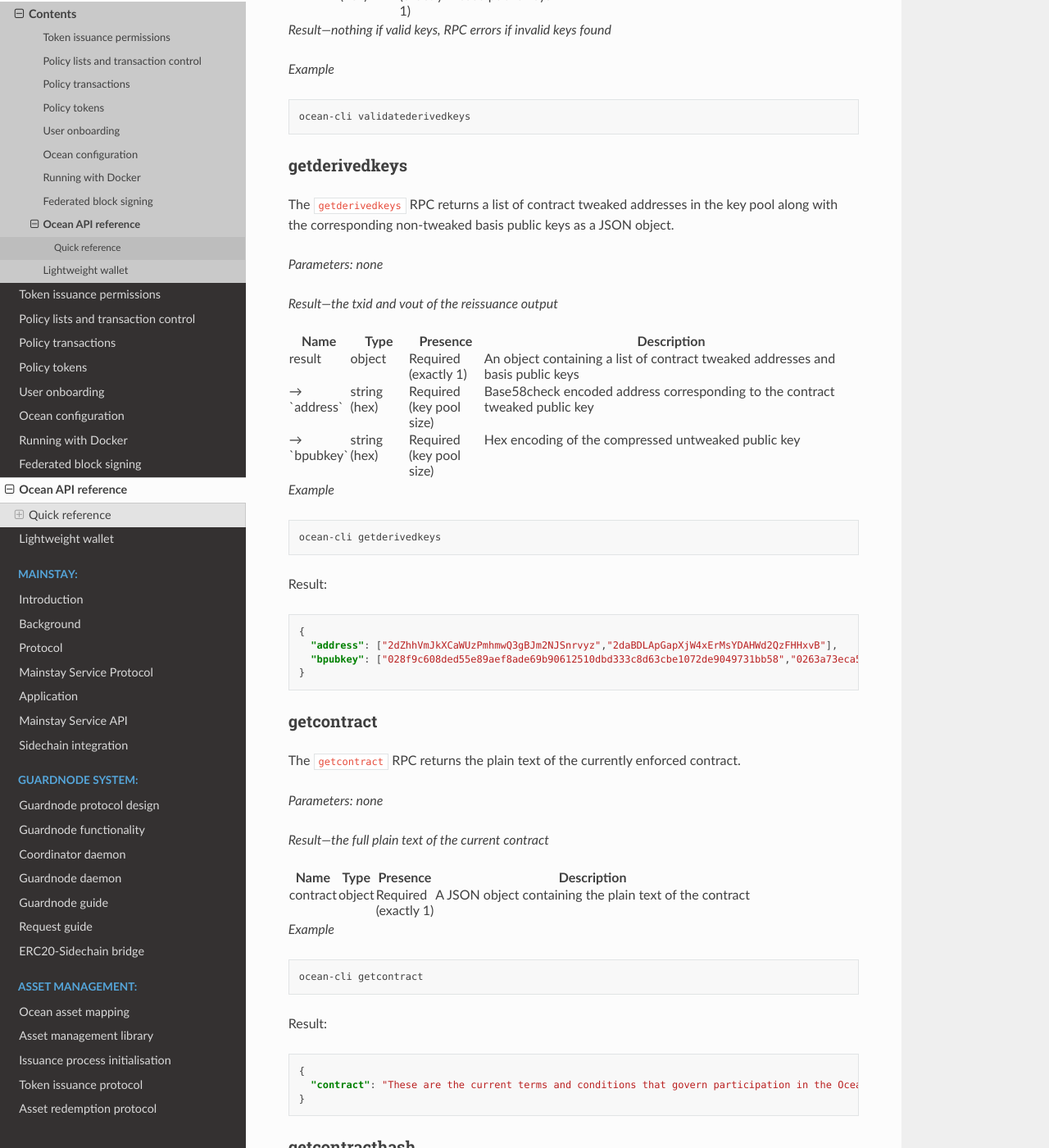
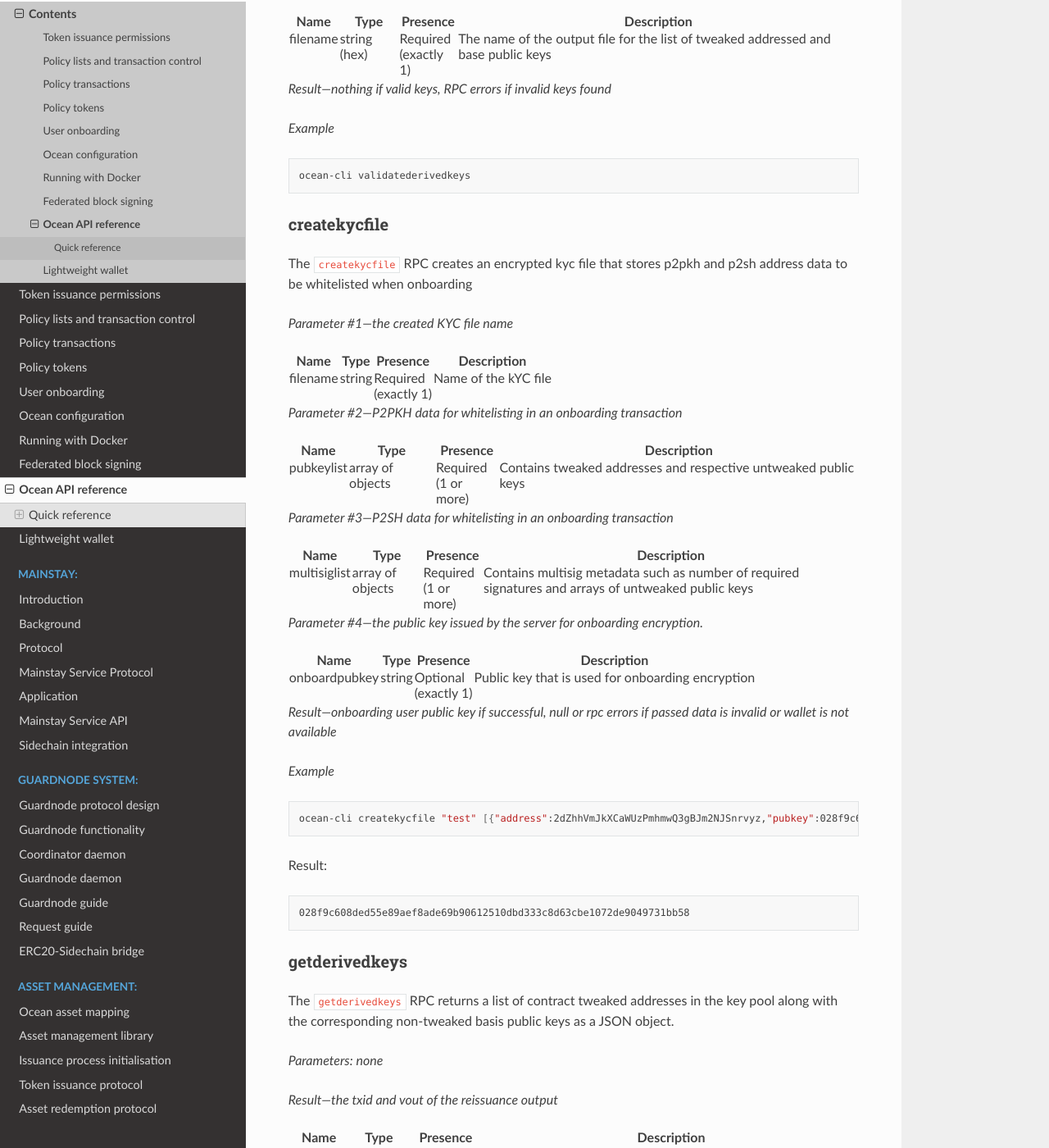
Before and after one commit to commerceblock/docs, a Sphinx documentation site: the page built from source/ocean-api/index.rst, in a window 1280 px wide and 1400 px high, scrolled down 2539 px. Shown: the whole window at 82% size. Built offline with Sphinx 7.4.7 and the Read the Docs theme 2.0.0, drawn with Linux system fonts in a browser that asks for light colours; some of the changed text lies outside the part shown.

Commit message:
Added doc info about createkycfile new rpc

```diff
--- a/source/ocean-api/index.rst
+++ b/source/ocean-api/index.rst
@@ -29,6 +29,7 @@
 * `validatederivedkeys <#validatederivedkeys>`_
 * [dumpkycfile][]
 * [readkycfile][]
+* `createkycfile <#createkycfile>`_
 * `getderivedkeys <#getderivedkeys>`_
 * `getcontract <#getcontract>`_
 * `getcontracthash <#getcontracthash>`_
@@ -168,6 +171,124 @@
 .. code-block:: text
 
    ocean-cli validatederivedkeys
+
+createkycfile
+^^^^^^^^^^^^^^^^^^^^^^^^^^^^^^^^^^^^^^^^
+
+The ``createkycfile`` RPC creates an encrypted kyc file that stores p2pkh and p2sh address data to be whitelisted when onboarding
+
+*Parameter #1---the created KYC file name*
+
+
+.. raw:: html
+
+   <table>
+    <thead>
+     <tr>
+      <th>Name</th>
+      <th>Type</th>
+      <th>Presence</th>
+      <th>Description</th>
+     </tr>
+    </thead>
+    <tbody>
+     <tr>
+      <td>filename</td>
+      <td>string</td>
+      <td>Required<br />(exactly 1)</td>
+      <td>Name of the kYC file</td>
+     </tr>
+    </tbody>
+   </table>
+
+
+*Parameter #2---P2PKH data for whitelisting in an onboarding transaction*
+
+
+.. raw:: html
+
+   <table>
+    <thead>
+     <tr>
+      <th>Name</th>
+      <th>Type</th>
+      <th>Presence</th>
+      <th>Description</th>
+     </tr>
+    </thead>
+    <tbody>
+     <tr>
+      <td>pubkeylist</td>
+      <td>array of objects</td>
+      <td>Required<br />(1 or more)</td>
+      <td>Contains tweaked addresses and respective untweaked public keys</td>
+     </tr>
+    </tbody>
+   </table>
+
+
+*Parameter #3---P2SH data for whitelisting in an onboarding transaction*
+
+
+.. raw:: html
+
+   <table>
+    <thead>
+     <tr>
+      <th>Name</th>
+      <th>Type</th>
+      <th>Presence</th>
+      <th>Description</th>
+     </tr>
+    </thead>
+    <tbody>
+     <tr>
+      <td>multisiglist</td>
+      <td>array of objects</td>
+      <td>Required<br />(1 or more)</td>
+      <td>Contains multisig metadata such as number of required signatures and arrays of untweaked public keys</td>
+     </tr>
+    </tbody>
+   </table>
+
+
+*Parameter #4---the public key issued by the server for onboarding encryption.*
+
+
+.. raw:: html
+
+   <table>
+    <thead>
+     <tr>
+      <th>Name</th>
+      <th>Type</th>
+      <th>Presence</th>
+      <th>Description</th>
+     </tr>
+    </thead>
+    <tbody>
+     <tr>
+      <td>onboardpubkey</td>
+      <td>string</td>
+      <td>Optional<br />(exactly 1)</td>
+      <td>Public key that is used for onboarding encryption</td>
+     </tr>
+    </tbody>
+   </table>
+
+*Result---onboarding user public key if successful, null or rpc errors if passed data is invalid or wallet is not available*
+
+*Example*
+
+.. code-block:: bash
+
+   ocean-cli createkycfile "test" [{"address":2dZhhVmJkXCaWUzPmhmwQ3gBJm2NJSnrvyz,"pubkey":028f9c608ded55e89aef8ade69b90612510dbd333c8d63cbe1072de9049731bb58}] [{"nmultisig":1,"pubkeys":[028f9c608ded55e89aef8ade69b90612510dbd333c8d63cbe1072de9049731bb58,0263a73eca5334af77037a1c8844b5220017bf6fb627c5a57c862dff20ea001d99]}]
+
+Result:
+
+.. code-block:: text
+
+   028f9c608ded55e89aef8ade69b90612510dbd333c8d63cbe1072de9049731bb58
 
 getderivedkeys
 ^^^^^^^^^^^^^^^^^^^^^^^^^^^^^^^^^^^^^^^^
```
Also changed, not shown: other parts of source/ocean-api/index.rst (+2 -0 lines).
